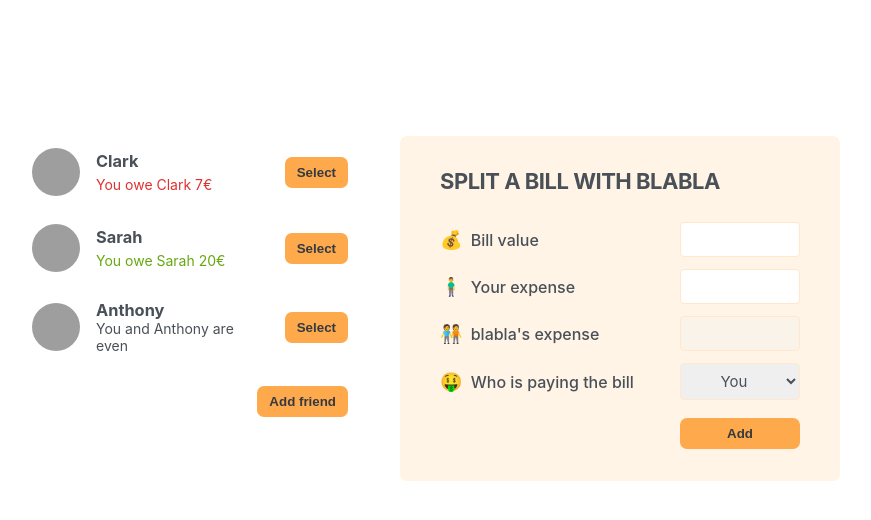
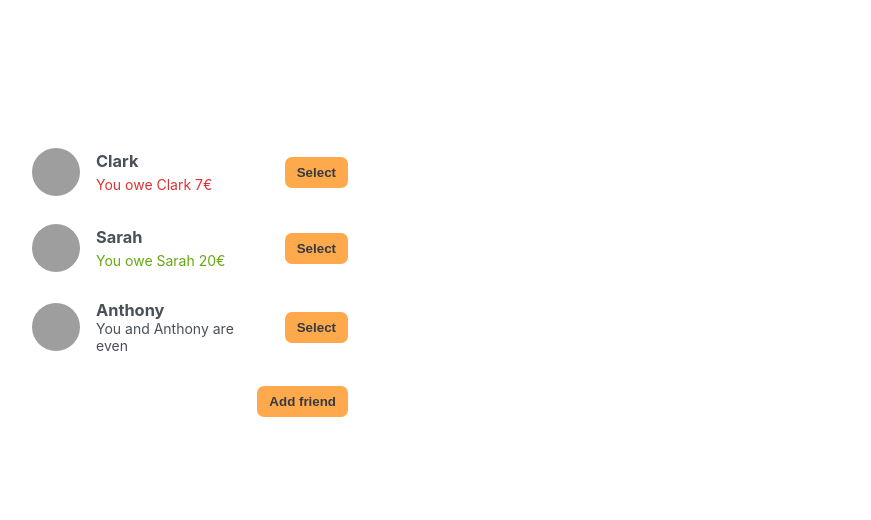
Before and after one commit to dimnov/eat-and-split, a React (Vite) app: page / in a window 1280 px wide. Shown: the top 520 px of the page, without its empty margins (210-1081 px from the left). Built offline with nearby package versions, Linux system fonts and the light colour scheme; grey boxes are pictures that could not be loaded; the HTML template or start-up script is replaced by a standard one.

Commit message:
Add split bill form when a friend is selected

```diff
--- a/src/App.jsx
+++ b/src/App.jsx
@@ -28,6 +28,7 @@
 function App() {
  const [showAddFriend, setShowAddFriend] = useState(false);
  const [friends, setFriends] = useState(initialFriends);
+ const [selectedFriend, setSelectedFriend] = useState(null);
 
  function handleShowAddFriend() {
   setShowAddFriend((show) => !show);
@@ -42,10 +43,21 @@
   setShowAddFriend(false);
  }
 
+ function handleSelectFriend(friend) {
+  setSelectedFriend((selected) =>
+   selected?.id === friend?.id ? null : friend
+  );
+  setShowAddFriend(false);
+ }
+
  return (
   <div className="app">
    <div className="sidebar">
-    <FriendsList friends={friends} />
+    <FriendsList
+     friends={friends}
+     selectedFriend={selectedFriend}
+     handleSelectFriend={handleSelectFriend}
+    />
     {showAddFriend && (
      <FormAddFriend
       onClick={handleShowAddFriend}
@@ -57,7 +69,7 @@
     </Button>
    </div>
 
-   <FormSplitBill />
+   {selectedFriend && <FormSplitBill name={selectedFriend.name} />}
   </div>
  );
 }
--- a/src/FormSplitBill.jsx
+++ b/src/FormSplitBill.jsx
@@ -1,9 +1,9 @@
 import Button from "./components/Button.jsx";
 
-function FormSplitBill() {
+function FormSplitBill({ name }) {
  return (
   <form className="form-split-bill">
-   <h2>Split a bill with blabla</h2>
+   <h2>Split a bill with {name}</h2>
 
    <label>💰 Bill value</label>
    <input type="text" />
@@ -11,13 +11,13 @@
    <label>🧍‍♂️ Your expense</label>
    <input type="text" />
 
-   <label>🧑‍🤝‍🧑 blabla's expense</label>
+   <label>🧑‍🤝‍🧑 {name}'s expense</label>
    <input type="text" disabled />
 
    <label>🤑 Who is paying the bill</label>
    <select>
     <option value="user">You</option>
-    <option value="friend">blabla</option>
+    <option value="friend">{name}</option>
    </select>
 
    <Button>Add</Button>
--- a/src/components/Friend.jsx
+++ b/src/components/Friend.jsx
@@ -1,8 +1,10 @@
 import Button from "./Button.jsx";
 
-function Friend({ friend }) {
+function Friend({ friend, onSelection, selectedFriend }) {
+ const isSelected = selectedFriend?.id === friend?.id;
+
  return (
-  <li>
+  <li className={isSelected ? "selected" : ""}>
    <img src={friend.image} alt={friend.name} />
    <h3>{friend.name}</h3>
 
@@ -20,7 +22,9 @@
 
    {friend.balance === 0 && <p>You and {friend.name} are even</p>}
 
-   <Button>Select</Button>
+   <Button onClick={() => onSelection(friend)}>
+    {isSelected ? "Close" : "Select"}
+   </Button>
   </li>
  );
 }
--- a/src/components/FriendsList.jsx
+++ b/src/components/FriendsList.jsx
@@ -1,10 +1,15 @@
 import Friend from "./Friend.jsx";
 
-function FriendsList({ friends }) {
+function FriendsList({ friends, handleSelectFriend, selectedFriend }) {
  return (
   <ul>
    {friends.map((friend) => (
-    <Friend friend={friend} key={friend.id} />
+    <Friend
+     friend={friend}
+     key={friend.id}
+     selectedFriend={selectedFriend}
+     onSelection={handleSelectFriend}
+    />
    ))}
   </ul>
  );
```
